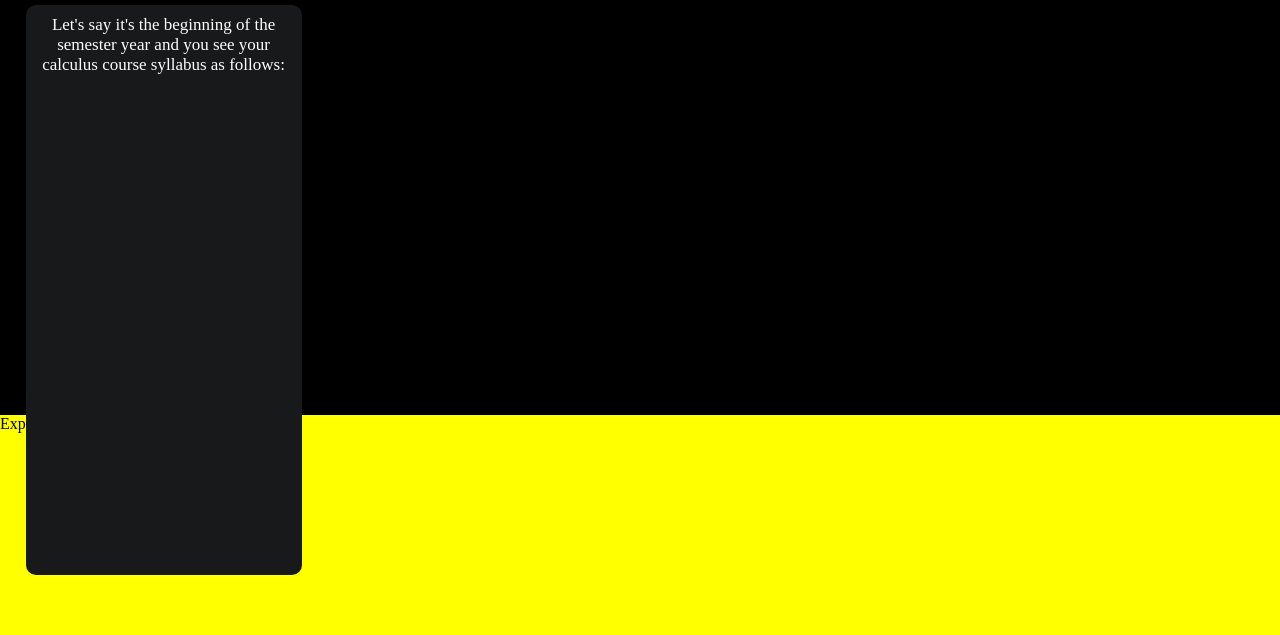
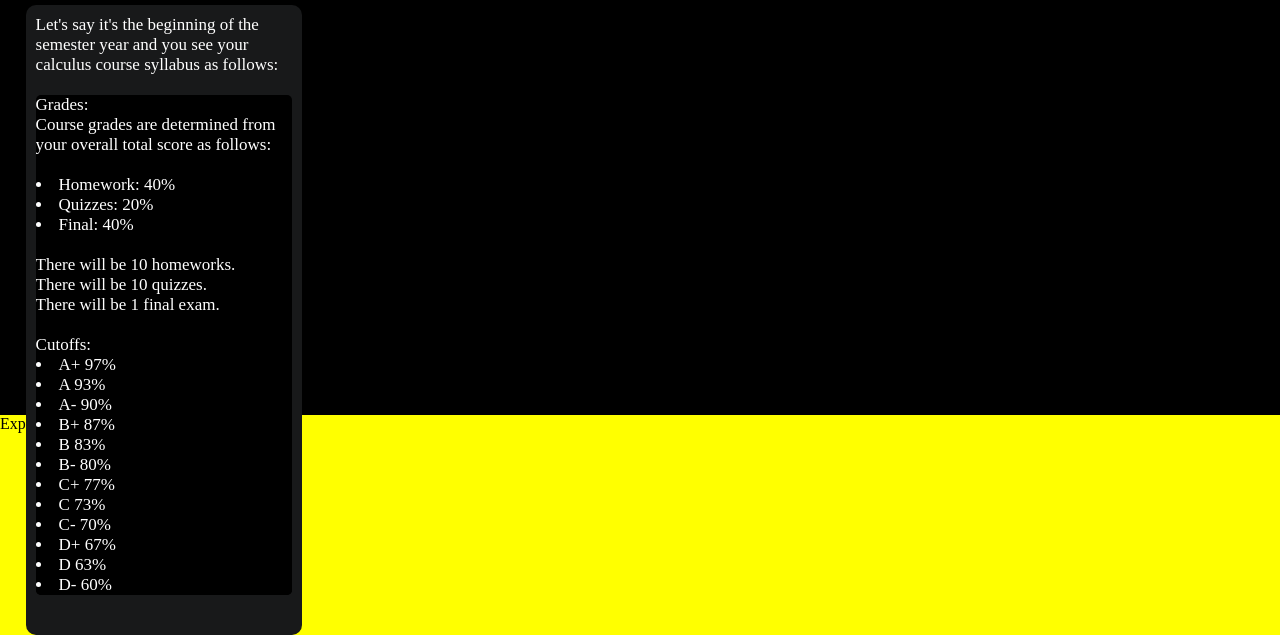
Before and after one commit to ma562/grade_calculator_instructions, a plain HTML site: page index.html in a window 1280 px wide. Shown: the part 165-800 px from the top of the page. Drawn offline with nearby package versions, Linux system fonts and the light colour scheme; a web font is replaced by a local one.

Commit message:
step 1 info

```diff
--- a/grade_instructions_style.css
+++ b/grade_instructions_style.css
@@ -125,12 +125,20 @@
 	width: 20%;
 	top: 90px;
 	left: 2%;
-	height: 550px;
+	height: 610px;
 	padding: 10;
 	font-size: 17;
-	text-align: center;
+	/*text-align: center;*/
 	position: absolute;
 	color: white;
 	background-color:  #18191a;
 	border-radius: 10px;
 }
+
+.grades {
+	top: 20px;
+	border-radius: 5px;
+	position: relative;
+	background-color:  black;
+	color: white;
+}
--- a/index.html
+++ b/index.html
@@ -23,6 +23,34 @@
         </div>
         <div class = "first_step">
           Let's say it's the beginning of the semester year and you see your calculus course syllabus as follows:
+          <div class = "grades">
+            Grades:<br>
+            Course grades are determined from your overall total score as follows:<br><br>
+            <li>Homework: 40%</li>
+            <li>Quizzes: 20%</li>
+            <li>Final: 40%</li>
+            <br>
+            There will be 10 homeworks.
+            <br>
+            There will be 10 quizzes.
+            <br>
+            There will be 1 final exam.
+            <br><br>
+            Cutoffs:<br>
+            <li>A+ 97%</li>
+            <li>A 93%</li>
+            <li>A- 90%</li>
+            <li>B+ 87%</li>
+            <li>B 83%</li>
+            <li>B- 80%</li>
+            <li>C+ 77%</li>
+            <li>C 73%</li>
+            <li>C- 70%</li>
+            <li>D+ 67%</li>
+            <li>D 63%</li>
+            <li>D- 60%</li>
+          </div>
+
         </div>
       </div>
       <div class = "explanation">
```
